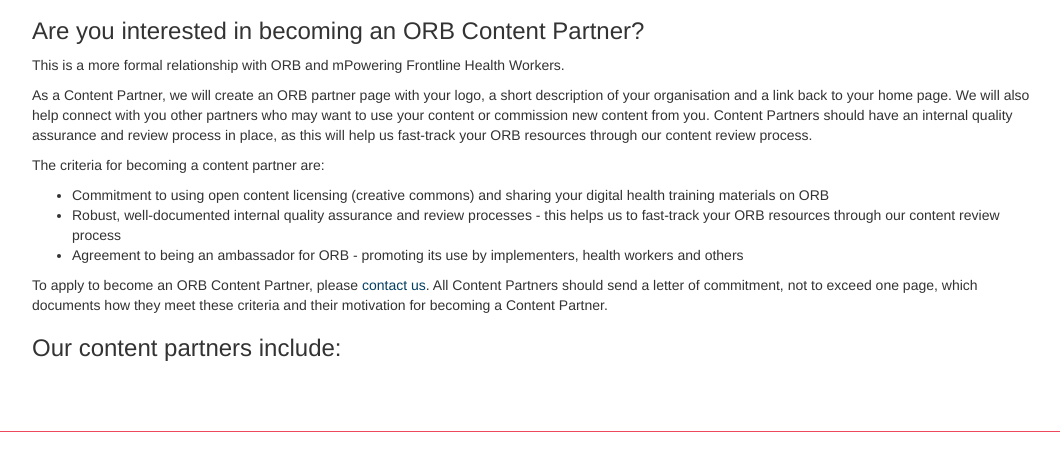
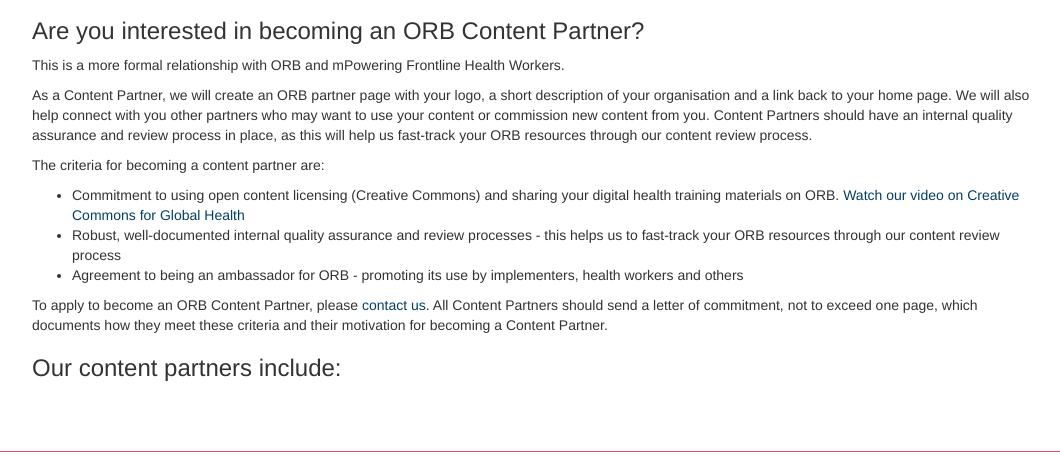
Before and after one commit to mPowering/django-orb, a Django app: template orb/templates/orb/partners.html in a window 1280 px wide. Shown: the part 223-678 px from the top of the page, without its empty margins (108-1168 px from the left). Run offline with Django 3.2, Linux system fonts and the light colour scheme; the template is opened without the code that fills it, so the values that code supplies are empty; parts of the project's set-up code (start-up, migrations or seed data) failed here and were passed over; some libraries are stand-ins or nearby versions.

Commit message:
update partners page

```diff
--- a/orb/templates/orb/partners.html
+++ b/orb/templates/orb/partners.html
@@ -37,14 +37,16 @@
 <p>The criteria for becoming a content partner are:</p>
 
 <ul>
-	<li>Commitment to using open content licensing (creative commons)
-		and sharing your digital health training materials on ORB</li>
+	<li>Commitment to using open content licensing (Creative Commons)
+		and sharing your digital health training materials on ORB. <a
+		href="https://youtu.be/zbqq6Gg5g3U">Watch our video on Creative
+			Commons for Global Health</a>
+	</li>
 	<li>Robust, well-documented internal quality assurance and review
 		processes - this helps us to fast-track your ORB resources through our
 		content review process</li>
 	<li>Agreement to being an ambassador for ORB - promoting its use
 		by implementers, health workers and others</li>
-
 </ul>
 
 <p>
```
